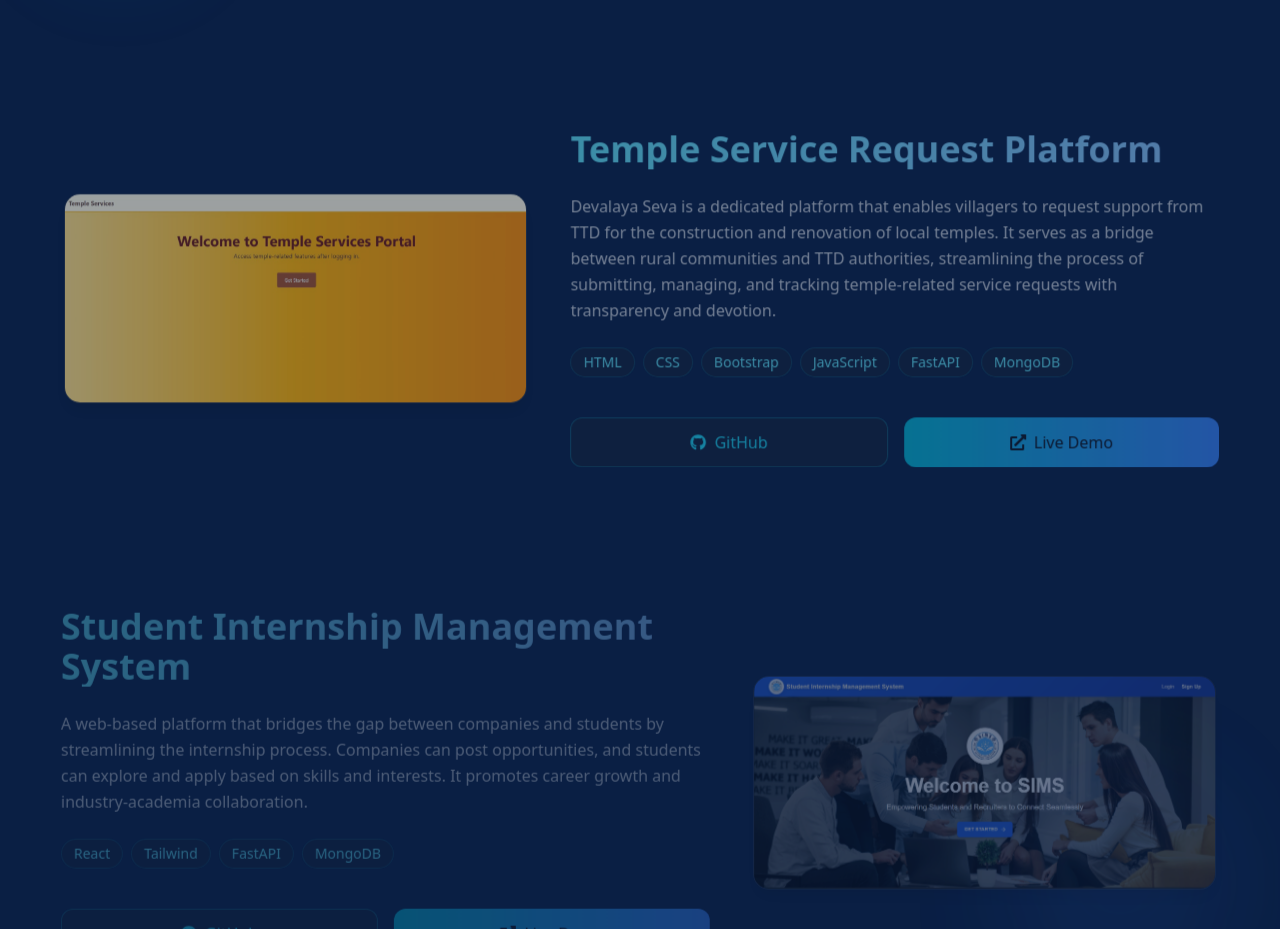
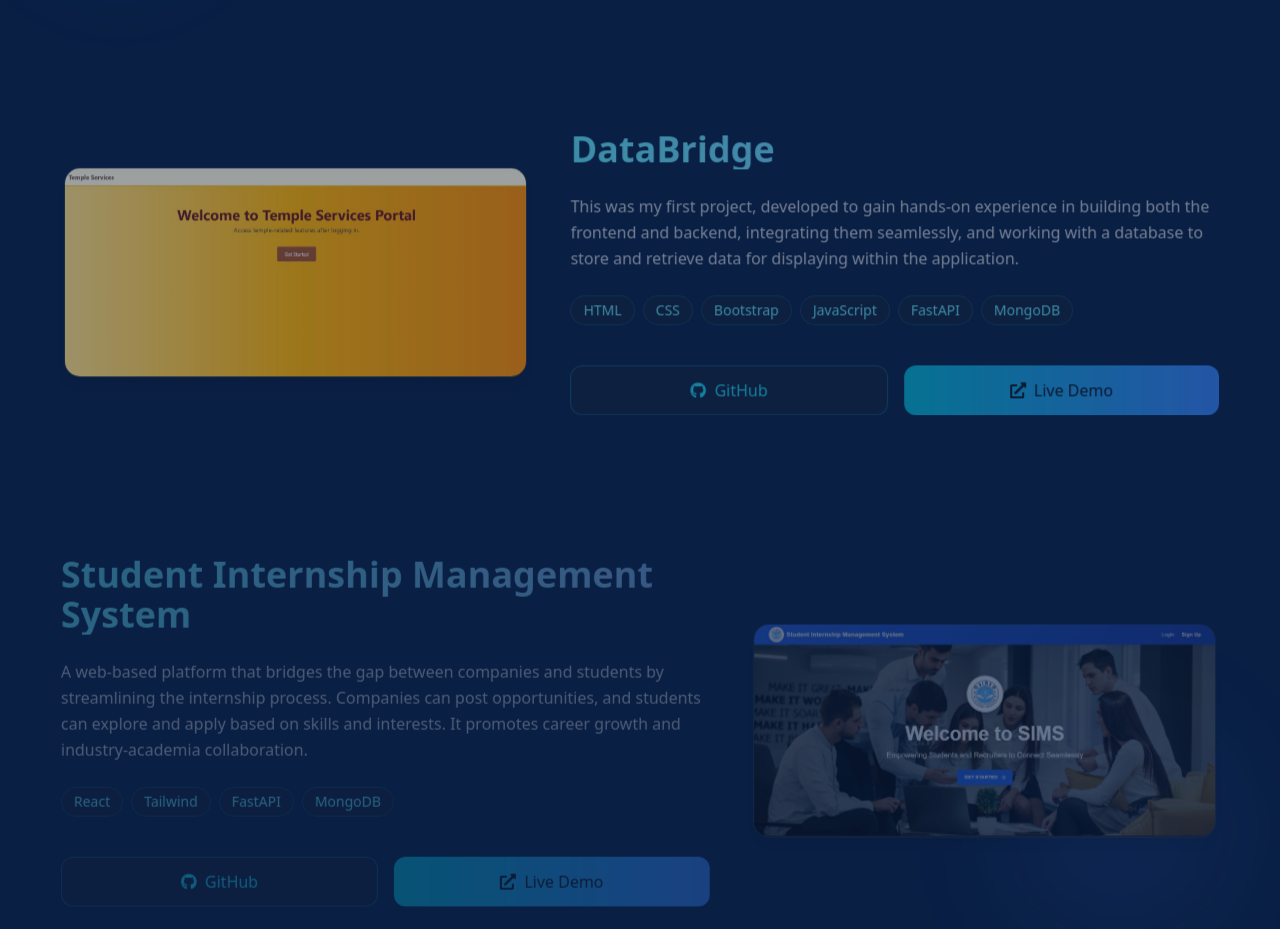
Before and after one commit to KalyankumarKummara/Portfolio, a React (Vite) app: page / in a window 1280 px wide. Shown: the part 4560-5489 px from the top of the page. Built offline with nearby package versions, Linux system fonts and the light colour scheme.

Commit message:
Changes in projects.jsx

```diff
--- a/src/components/Projects.jsx
+++ b/src/components/Projects.jsx
@@ -6,9 +6,9 @@ import project2Image from "../assets/profile4.png";
 
 const projects = [
   {
-    title: "Temple Service Request Platform",
+    title: "DataBridge",
     description:
-      "Devalaya Seva is a dedicated platform that enables villagers to request support from TTD for the construction and renovation of local temples. It serves as a bridge between rural communities and TTD authorities, streamlining the process of submitting, managing, and tracking temple-related service requests with transparency and devotion.",
+      "This was my first project, developed to gain hands-on experience in building both the frontend and backend, integrating them seamlessly, and working with a database to store and retrieve data for displaying within the application.",
     techStack: ["HTML", "CSS", "Bootstrap", "JavaScript", "FastAPI", "MongoDB"],
     github: "https://github.com/KalyankumarKummara/First-Web-Project",
     demo: "https://first-web-project-vdqu.onrender.com/",
```
